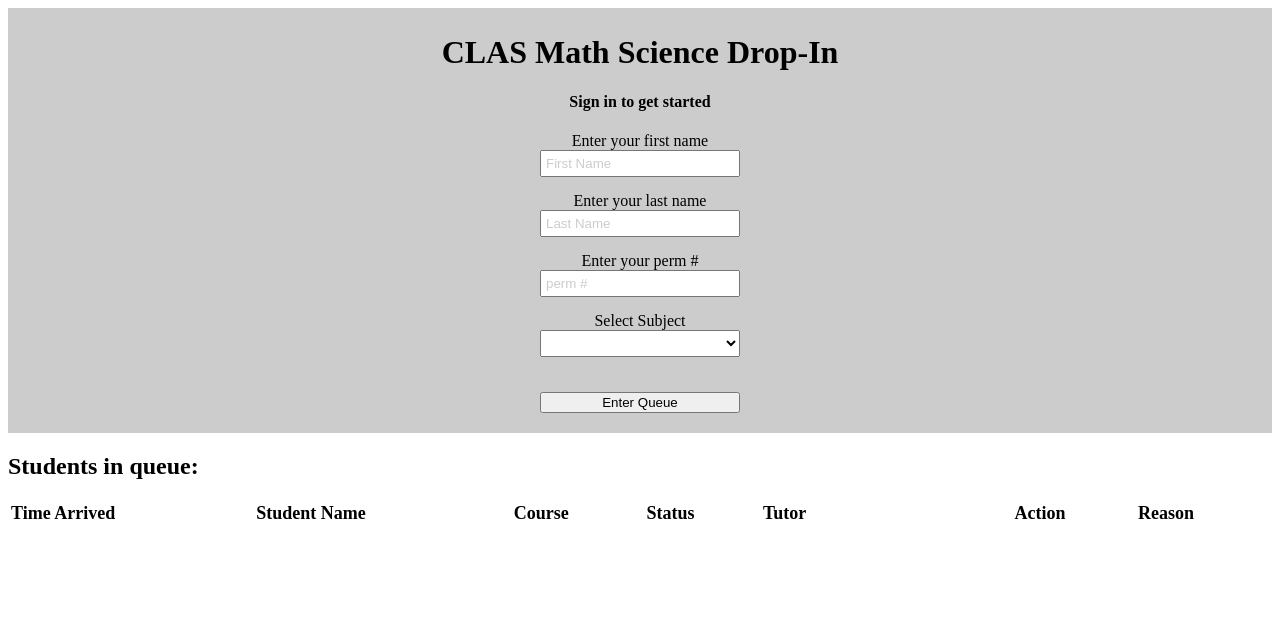
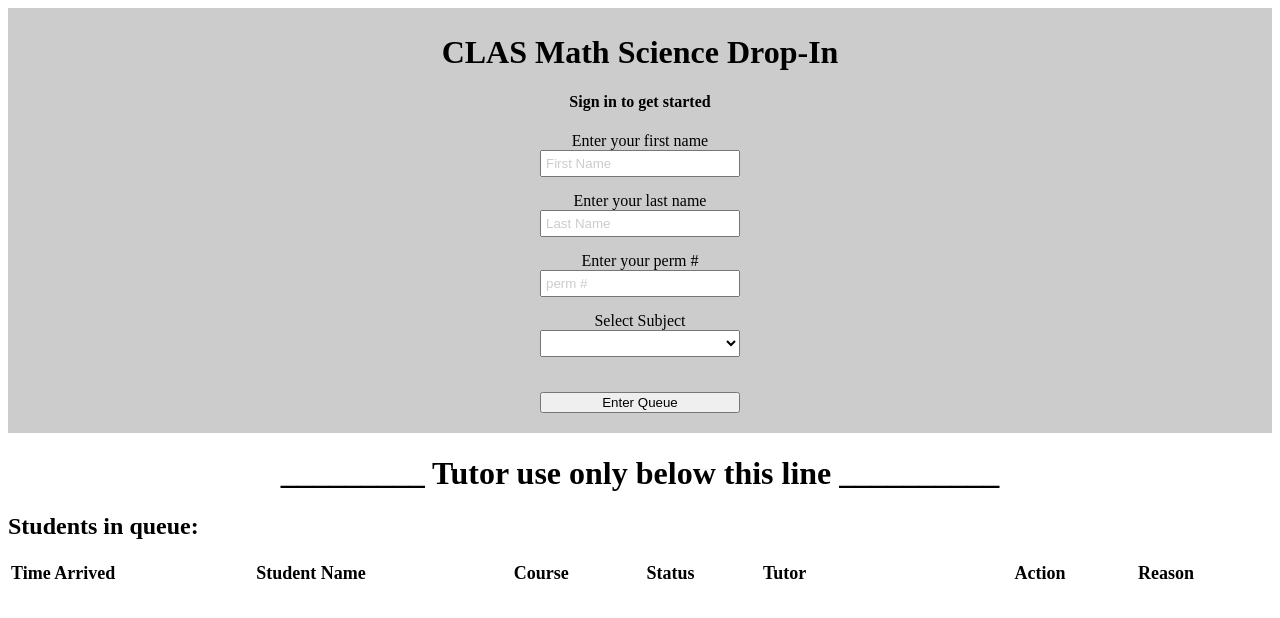
Before and after one commit to LeeDeAnda/Queue-System, a Vue app: page / in a window 1280 px wide. Shown: the top 618 px of the page. Built offline with nearby package versions, Linux system fonts and the light colour scheme.

Commit message:
Added "Tutor use only" section

```diff
--- a/src/components/Hello.vue
+++ b/src/components/Hello.vue
@@ -37,7 +37,7 @@
         </p>
       </div>
     </div>
-
+    <h1 class="tutorOnly">_________ Tutor use only below this line __________</h1>
     <h2>Students in queue:</h2>
     <table>
       <thead>
@@ -382,6 +382,9 @@ export default {
   .zebra tr:nth-of-type(odd){
     background-color: #ccc;
   }
+  .tutorOnly {
+    text-align: center;
+  }
   table {
     width: 100%;
     font-size: 18px;
```
